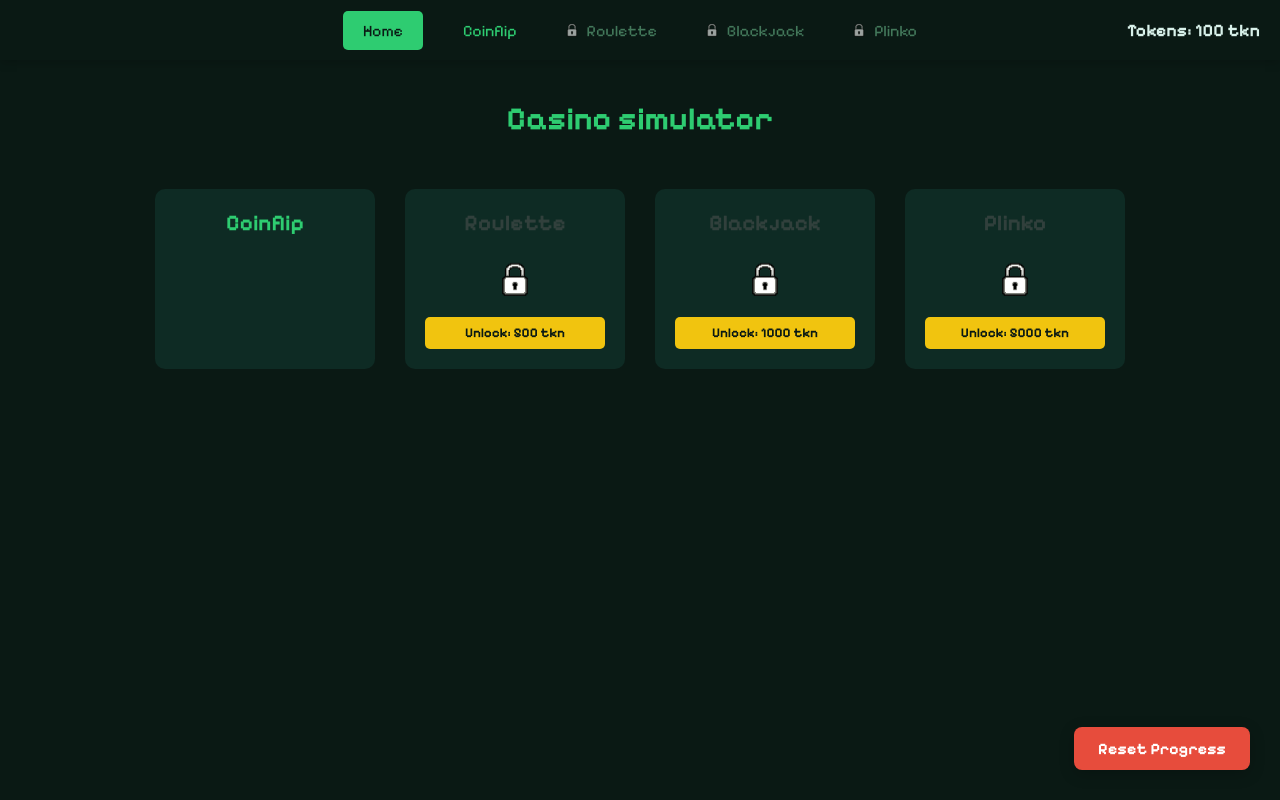
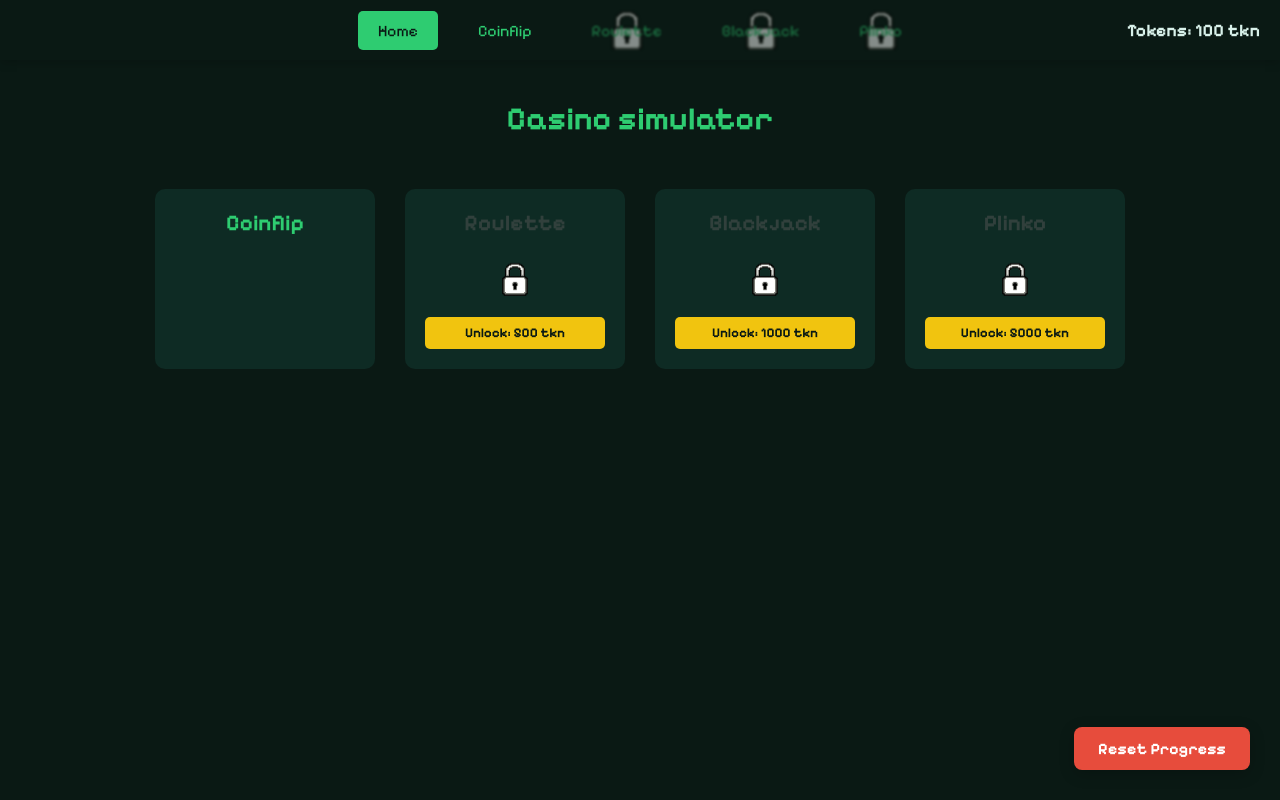
Before and after one commit to ViktorKolar666/MP-Kolar_InternetoveCasino, a plain HTML site: page index.html in a window 1280 px wide. Drawn offline with Linux system fonts and the light colour scheme.

Commit message:
drobné úpravy

```diff
--- a/styles/index-style.css
+++ b/styles/index-style.css
@@ -40,7 +40,7 @@ p {
     text-align: center;
 }
 
-/* NAVBAR */
+/* --- NAVBAR --- */
 nav {
     background-color: #0A1914;
     padding: 10px 20px;
@@ -104,19 +104,18 @@ nav {
     color: #0A1914;
 }
 
-/* Nav Lock Icon Style */
+/* nav lock icon style */
 .notUnlocked {
     background-image: url("../images/icons/lock.png");
     pointer-events: none;
-    opacity: 0.6;
-    filter: blur(0.5px) grayscale(50%);
-    background-size: 20px 20px;
+    opacity: 0.5;
+    filter: blur(1px);
+    background-size: 60px 60px;
     background-repeat: no-repeat;
-    background-position: center left 5px;
-    padding-left: 30px !important;
+    background-position: center;
 }
 
-/* BURGER MENU */
+/* --- BURGER MENU --- */
 .burger {
     display: none;
     flex-direction: column;
@@ -137,7 +136,7 @@ nav {
     border-radius: 2px;
 }
 
-/* RESPONSIVENESS */
+/* --- RESPONSIVENESS --- */
 @media (max-width: 900px) {
     nav {
         flex-direction: column;
```
Also changed, not shown: styles/coinflip-style.css (+6 -2 lines).
